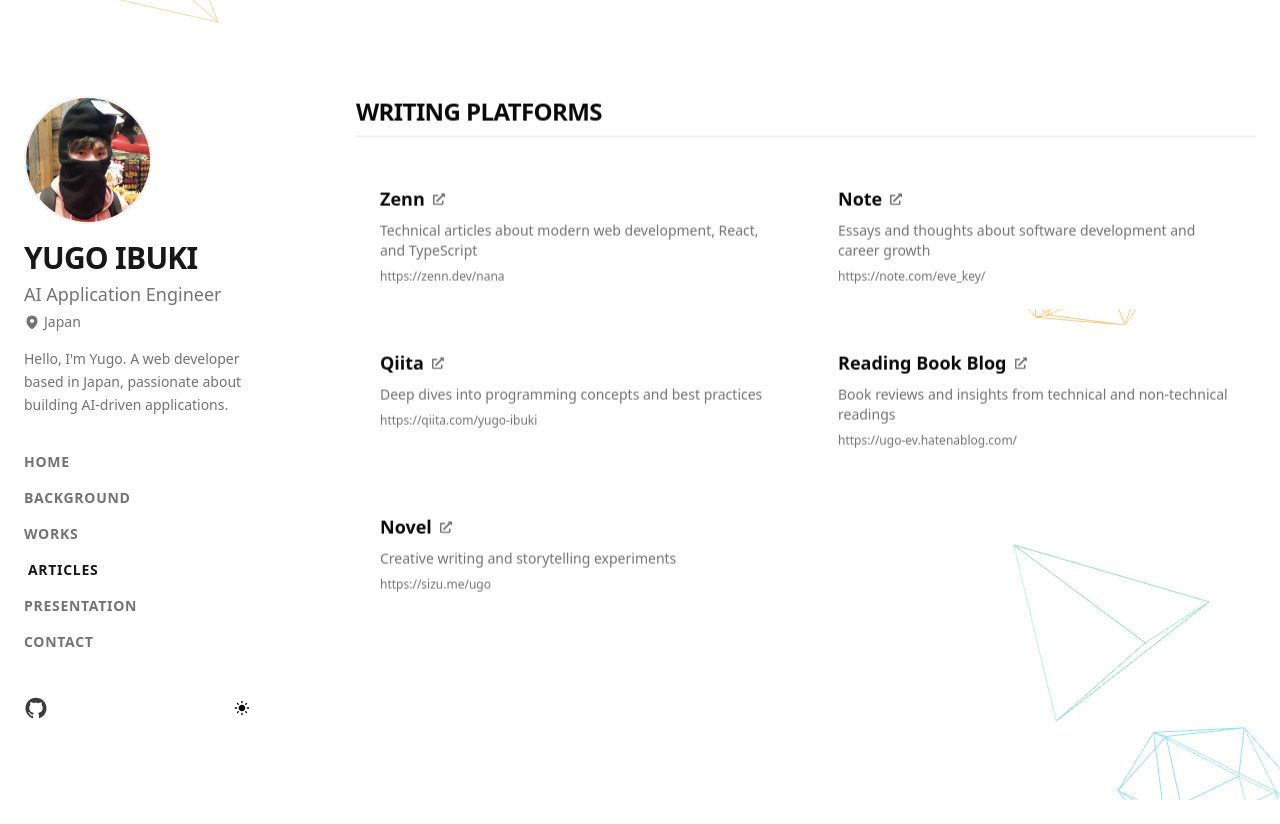
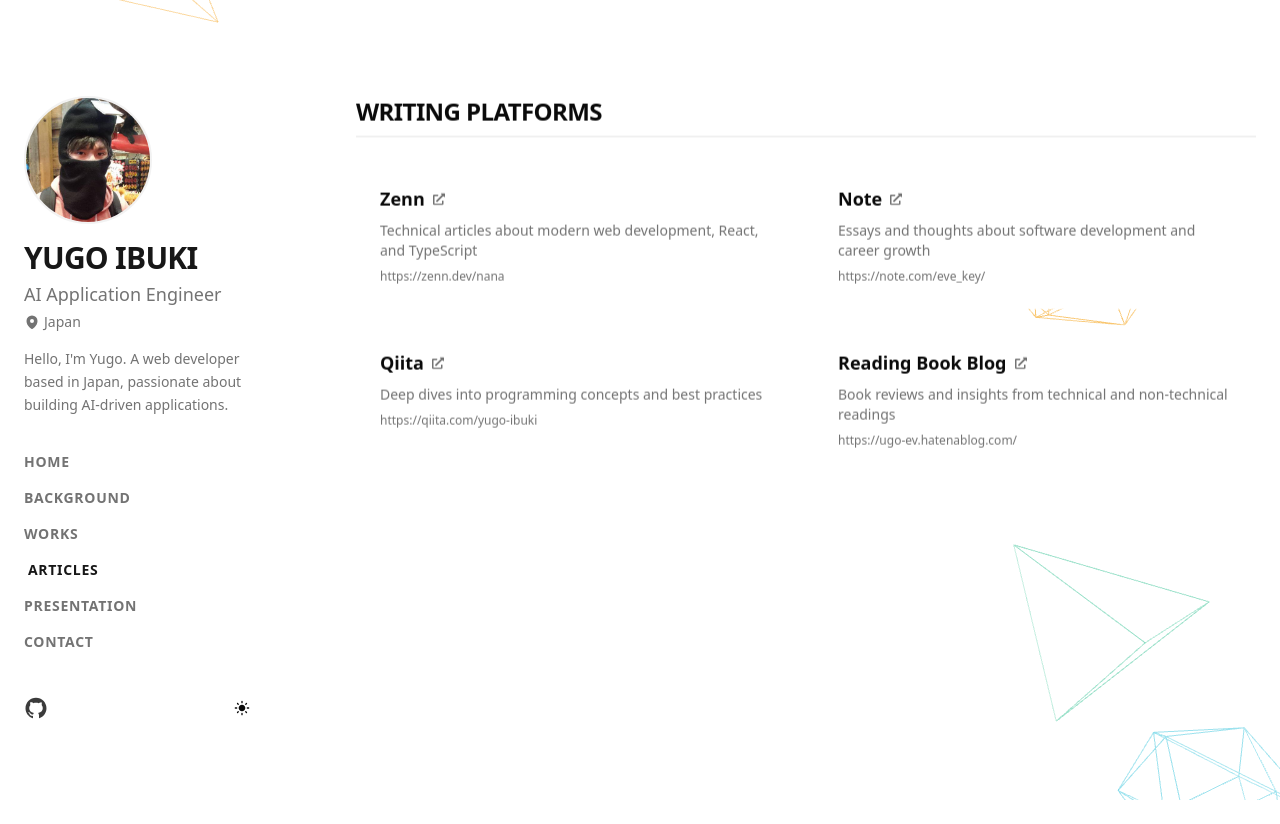
Before and after one commit to yugo-ibuki/portfolio, a Next.js app: page /articles in a window 1280 px wide. Built offline with nearby package versions, Linux system fonts and the light colour scheme.

Commit message:
delete novel

```diff
--- a/src/content/articles.ts
+++ b/src/content/articles.ts
@@ -25,9 +25,4 @@ export const articles: ArticleEntry[] = [
     link: 'https://ugo-ev.hatenablog.com/',
     description: 'Book reviews and insights from technical and non-technical readings',
   },
-  {
-    name: 'Novel',
-    link: 'https://sizu.me/ugo',
-    description: 'Creative writing and storytelling experiments',
-  },
 ]
```
